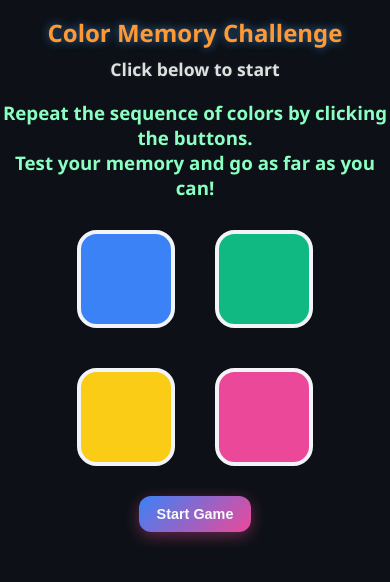
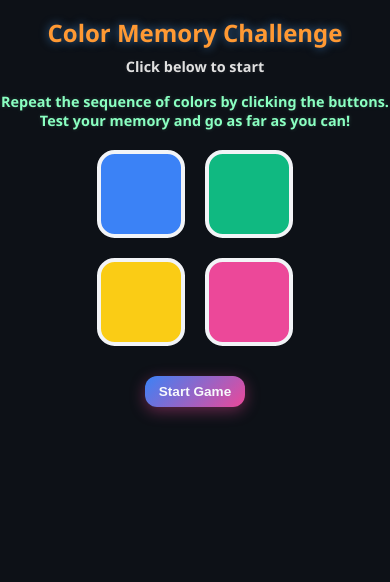
Before and after one commit to Pratham21223/Simon-says, a plain HTML site: page index.html in a window 390 px wide. Drawn offline with Linux system fonts and the light colour scheme.

Commit message:
Add files via upload

```diff
--- a/style.css
+++ b/style.css
@@ -11,7 +11,6 @@ h1 {
     color: #FF9933;
     font-size: 3rem;
     font-weight: 800;
-    text-align: center;
     text-shadow: 0 0 10px rgba(77, 166, 255, 0.6);
     margin-bottom: 0.5rem;
 }
@@ -20,14 +19,19 @@ h2 {
     color: #e0e0e0;
     font-size: 1.5rem;
     font-weight: 600;
-    text-align: center;
     margin-top: 0;
     margin-bottom: 1rem;
     text-shadow: 0 0 5px rgba(255, 255, 255, 0.1);
 }
-h3{
-    color: #8affc1 ;
+
+h3 {
+    color: #8affc1;
+    font-size: 1.2rem;
+    font-weight: 600;
+    margin: 1rem 0 0.5rem;
+    text-shadow: 0 0 4px rgba(138, 255, 193, 0.2);
 }
+
 .line {
     display: flex;
     justify-content: center;
@@ -42,7 +46,7 @@ h3{
     border-radius: 20%;
     border: solid 10px #f2f4f7;
     cursor: pointer;
-    transition: transform 0.2s ease, box-shadow 0.2s ease;
+    transition: transform 0.2s ease, box-shadow 0.2s ease, background-color 0.3s ease;
 }
 
 .btn:hover {
@@ -50,18 +54,20 @@ h3{
     box-shadow: 0 0 12px rgba(255, 255, 255, 0.15);
 }
 
-/* Final button colors */
-.btn-1 { background-color: #3B82F6; }  /* Blue */
-.btn-2 { background-color: #10B981; }  /* Green */
-.btn-3 { background-color: #FACC15; }  /* Yellow */
-.btn-4 { background-color: #EC4899; }  /* Pink */
+.btn:active {
+    transform: scale(0.95);
+}
+
+.btn-1 { background-color: #3B82F6; }
+.btn-2 { background-color: #10B981; }
+.btn-3 { background-color: #FACC15; }
+.btn-4 { background-color: #EC4899; }
 
 .flash {
-    background-color: #F8FAFC !important;
-    box-shadow: 0 0 20px white;
+    background-color: #fef08a !important;
+    box-shadow: 0 0 20px #fef3c7;
 }
 
-/* Start Game Button */
 #start-btn {
     padding: 14px 28px;
     font-size: 1.2rem;
@@ -87,7 +93,6 @@ h3{
     box-shadow: 0 3px 10px rgba(236, 72, 153, 0.3);
 }
 
-/* Show Answer Button */
 #ans-btn {
     padding: 12px 26px;
     font-size: 1.2rem;
@@ -113,34 +118,56 @@ h3{
     box-shadow: 0 3px 10px rgba(16, 185, 129, 0.3);
 }
 
-/* RESPONSIVE STYLING */
-@media (max-width: 768px) {
+@media (max-width: 992px) {
+    .btn {
+        width: 140px;
+        height: 140px;
+        border-width: 8px;
+    }
+
     h1 {
-        font-size: 2rem;
+        font-size: 2.2rem;
     }
 
     h2 {
-        font-size: 1.1rem;
+        font-size: 1.3rem;
     }
 
-    .btn {
-        width: 120px;
-        height: 120px;
-        border-width: 6px;
-        margin: 10px;
-    }
-
-    #start-btn, #ans-btn {
-        font-size: 1rem;
-        padding: 12px 20px;
-        margin: 20px auto;
+    h3 {
+        font-size: 1.1rem;
     }
 }
 
-@media (max-width: 480px) {
+@media (max-width: 600px) {
     .btn {
-        width: 90px;
-        height: 90px;
+        width: 100px;
+        height: 100px;
+        border-width: 6px;
+    }
+
+    h1 {
+        font-size: 1.8rem;
+    }
+
+    h2 {
+        font-size: 1rem;
+    }
+
+    h3 {
+        font-size: 1rem;
+    }
+
+    #start-btn,
+    #ans-btn {
+        font-size: 1rem;
+        padding: 10px 18px;
+    }
+}
+
+@media (max-width: 400px) {
+    .btn {
+        width: 80px;
+        height: 80px;
         border-width: 4px;
     }
 
@@ -148,8 +175,17 @@ h3{
         font-size: 1.5rem;
     }
 
-    #start-btn, #ans-btn {
+    h2 {
         font-size: 0.9rem;
-        padding: 10px 18px;
+    }
+
+    h3 {
+        font-size: 0.9rem;
+    }
+
+    #start-btn,
+    #ans-btn {
+        font-size: 0.85rem;
+        padding: 8px 14px;
     }
 }
```
